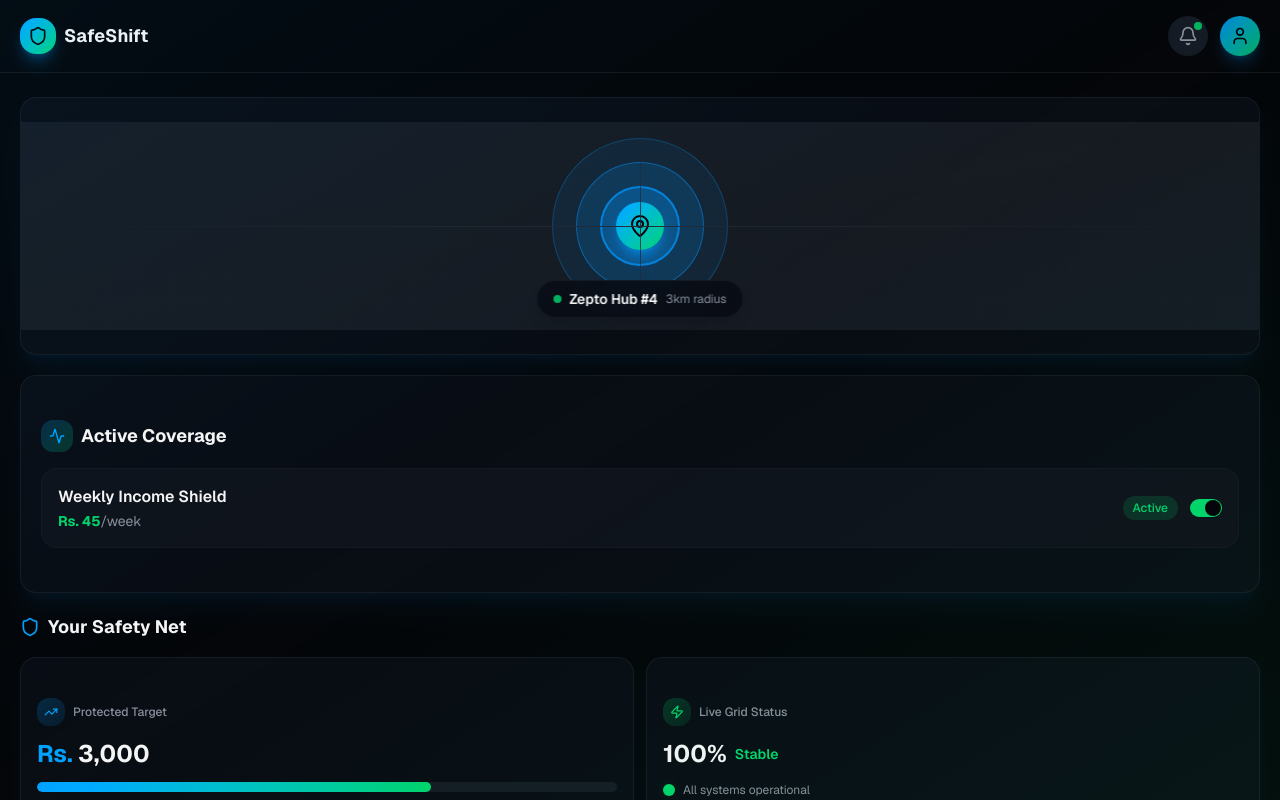
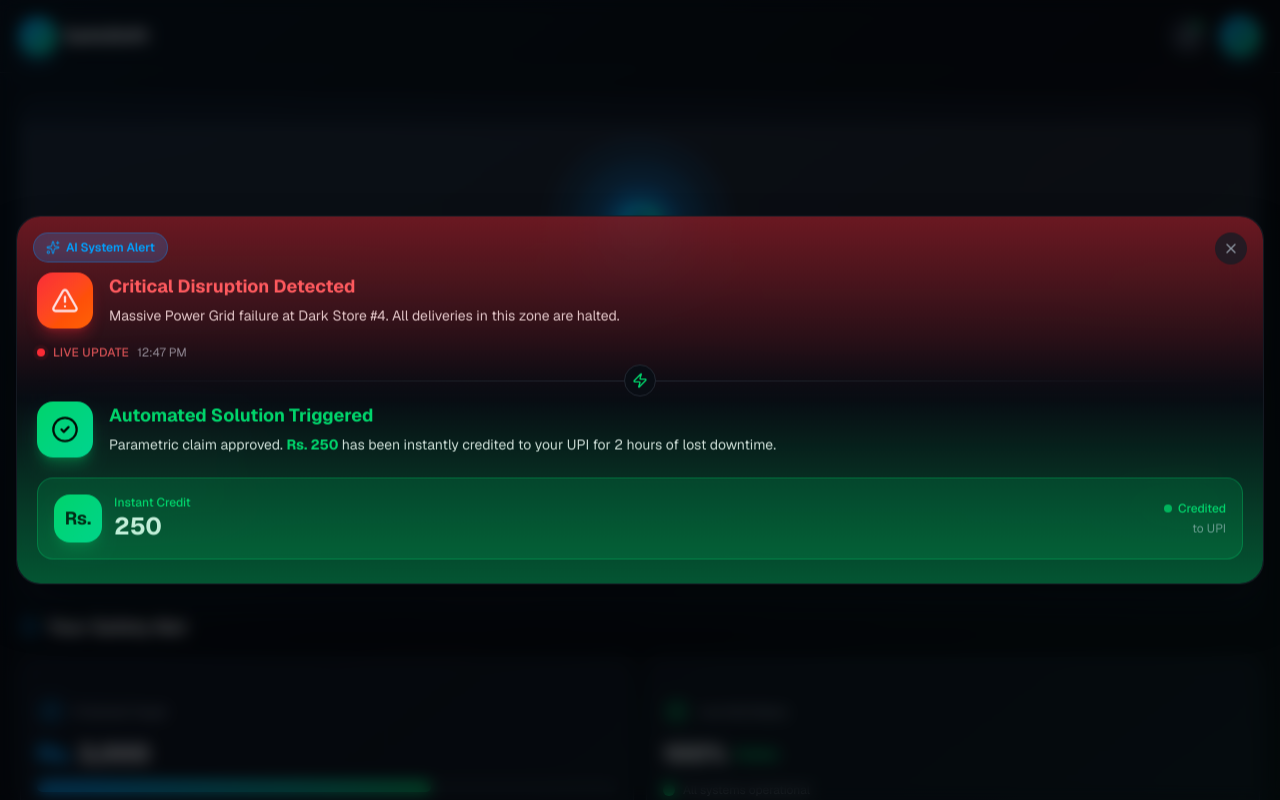
Before and after one commit to JAldamJeffron/Guidewire-DEVTrail-Looptroop-1, a Next.js app: page / in a window 1280 px wide. Shown: the top 800 px of the page. Built offline with nearby package versions, Linux system fonts and the light colour scheme.

Commit message:
feat: add glassmorphism push notification overlay\n\nIntroduce advanced push alert with blur backdrop and vibrant color scheme.

```diff
--- a/components/fintech-dashboard.tsx
+++ b/components/fintech-dashboard.tsx
@@ -1,15 +1,125 @@
 "use client"
 
-import { useState } from "react"
-import { Shield, MapPin, Activity, Zap, TrendingUp, Bell, User } from "lucide-react"
+import { useState, useEffect } from "react"
+import { Shield, MapPin, Activity, Zap, TrendingUp, Bell, User, AlertTriangle, CheckCircle2, X, Sparkles } from "lucide-react"
 import { Switch } from "@/components/ui/switch"
 import { Card, CardContent } from "@/components/ui/card"
 
 export function FintechDashboard() {
   const [isShieldActive, setIsShieldActive] = useState(true)
+  const [showAlert, setShowAlert] = useState(false)
+
+  useEffect(() => {
+    const timer = setTimeout(() => setShowAlert(true), 1200)
+    return () => clearTimeout(timer)
+  }, [])
 
   return (
-    <div className="min-h-screen bg-background dark flex flex-col">
+    <div className="min-h-screen bg-background dark flex flex-col relative">
+      {/* Glassmorphism Alert Overlay */}
+      {showAlert && (
+        <>
+          {/* Backdrop */}
+          <div
+            className="fixed inset-0 z-40 bg-background/60 backdrop-blur-sm animate-in fade-in duration-300"
+            onClick={() => setShowAlert(false)}
+          />
+
+          {/* Alert Card */}
+          <div className="fixed inset-x-4 top-1/2 -translate-y-1/2 z-50 animate-in zoom-in-95 slide-in-from-bottom-4 duration-500">
+            <div className="relative bg-card/80 backdrop-blur-xl border border-border/50 rounded-3xl shadow-2xl shadow-black/50 overflow-hidden">
+              {/* Animated gradient border effect */}
+              <div className="absolute inset-0 rounded-3xl p-px bg-gradient-to-b from-red-500/30 via-transparent to-accent/30 pointer-events-none" />
+
+              {/* Close button */}
+              <button
+                onClick={() => setShowAlert(false)}
+                className="absolute top-4 right-4 w-8 h-8 rounded-full bg-secondary/80 backdrop-blur-sm flex items-center justify-center hover:bg-secondary transition-colors z-10"
+              >
+                <X className="w-4 h-4 text-muted-foreground" />
+              </button>
+
+              {/* AI Badge */}
+              <div className="absolute top-4 left-4 flex items-center gap-1.5 px-3 py-1.5 rounded-full bg-primary/20 backdrop-blur-sm border border-primary/30">
+                <Sparkles className="w-3.5 h-3.5 text-primary animate-pulse" />
+                <span className="text-xs font-semibold text-primary">AI System Alert</span>
+              </div>
+
+              {/* Header - The Problem */}
+              <div className="pt-14 px-5 pb-5 bg-gradient-to-b from-red-500/15 to-transparent">
+                <div className="flex items-start gap-4">
+                  <div className="w-14 h-14 rounded-2xl bg-gradient-to-br from-red-500 to-orange-500 flex items-center justify-center shadow-lg shadow-red-500/30 flex-shrink-0">
+                    <AlertTriangle className="w-7 h-7 text-white" />
+                  </div>
+                  <div className="flex-1">
+                    <h3 className="text-lg font-bold text-red-400 mb-1">
+                      Critical Disruption Detected
+                    </h3>
+                    <p className="text-sm text-foreground/90 leading-relaxed">
+                      Massive Power Grid failure at Dark Store #4. All deliveries in this zone are halted.
+                    </p>
+                  </div>
+                </div>
+
+                {/* Live indicator */}
+                <div className="flex items-center gap-2 mt-4">
+                  <div className="relative">
+                    <div className="w-2 h-2 rounded-full bg-red-500" />
+                    <div className="absolute inset-0 w-2 h-2 rounded-full bg-red-500 animate-ping" />
+                  </div>
+                  <span className="text-xs text-red-400/80 font-medium uppercase tracking-wide">Live Update</span>
+                  <span className="text-xs text-muted-foreground">12:47 PM</span>
+                </div>
+              </div>
+
+              {/* Divider */}
+              <div className="relative h-px mx-5">
+                <div className="absolute inset-0 bg-gradient-to-r from-transparent via-border to-transparent" />
+                <div className="absolute left-1/2 -translate-x-1/2 -translate-y-1/2 w-8 h-8 rounded-full bg-card border border-border flex items-center justify-center">
+                  <Zap className="w-4 h-4 text-accent" />
+                </div>
+              </div>
+
+              {/* Footer - The Solution */}
+              <div className="pt-5 px-5 pb-6 bg-gradient-to-t from-accent/10 to-transparent">
+                <div className="flex items-start gap-4">
+                  <div className="w-14 h-14 rounded-2xl bg-gradient-to-br from-accent to-emerald-400 flex items-center justify-center shadow-lg shadow-accent/30 flex-shrink-0">
+                    <CheckCircle2 className="w-7 h-7 text-accent-foreground" />
+                  </div>
+                  <div className="flex-1">
+                    <h3 className="text-lg font-bold text-accent mb-1">
+                      Automated Solution Triggered
+                    </h3>
+                    <p className="text-sm text-foreground/90 leading-relaxed">
+                      Parametric claim approved. <span className="font-bold text-accent">Rs. 250</span> has been instantly credited to your UPI for 2 hours of lost downtime.
+                    </p>
+                  </div>
+                </div>
+
+                {/* Credit confirmation */}
+                <div className="mt-5 p-4 rounded-2xl bg-accent/15 border border-accent/30 flex items-center justify-between">
+                  <div className="flex items-center gap-3">
+                    <div className="w-12 h-12 rounded-xl bg-gradient-to-br from-accent to-emerald-400 flex items-center justify-center shadow-lg shadow-accent/20">
+                      <span className="text-lg font-bold text-accent-foreground">Rs.</span>
+                    </div>
+                    <div>
+                      <p className="text-xs text-accent font-medium">Instant Credit</p>
+                      <p className="text-2xl font-bold text-foreground">250</p>
+                    </div>
+                  </div>
+                  <div className="flex flex-col items-end gap-1">
+                    <div className="flex items-center gap-1.5">
+                      <div className="w-2 h-2 rounded-full bg-accent animate-pulse" />
+                      <span className="text-xs font-medium text-accent">Credited</span>
+                    </div>
+                    <span className="text-xs text-muted-foreground">to UPI</span>
+                  </div>
+                </div>
+              </div>
+            </div>
+          </div>
+        </>
+      )}
       {/* Header */}
       <header className="flex items-center justify-between px-5 py-4 border-b border-border/50">
         <div className="flex items-center gap-2">
```
